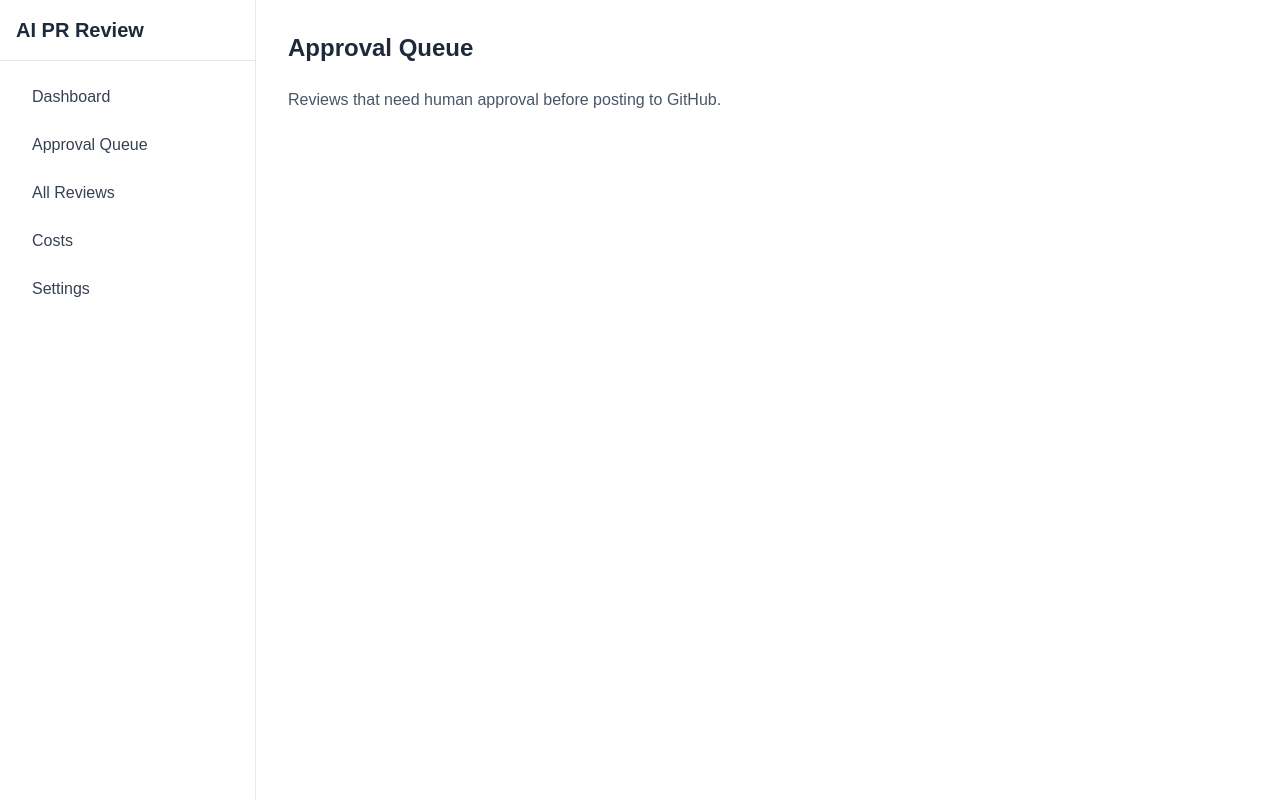
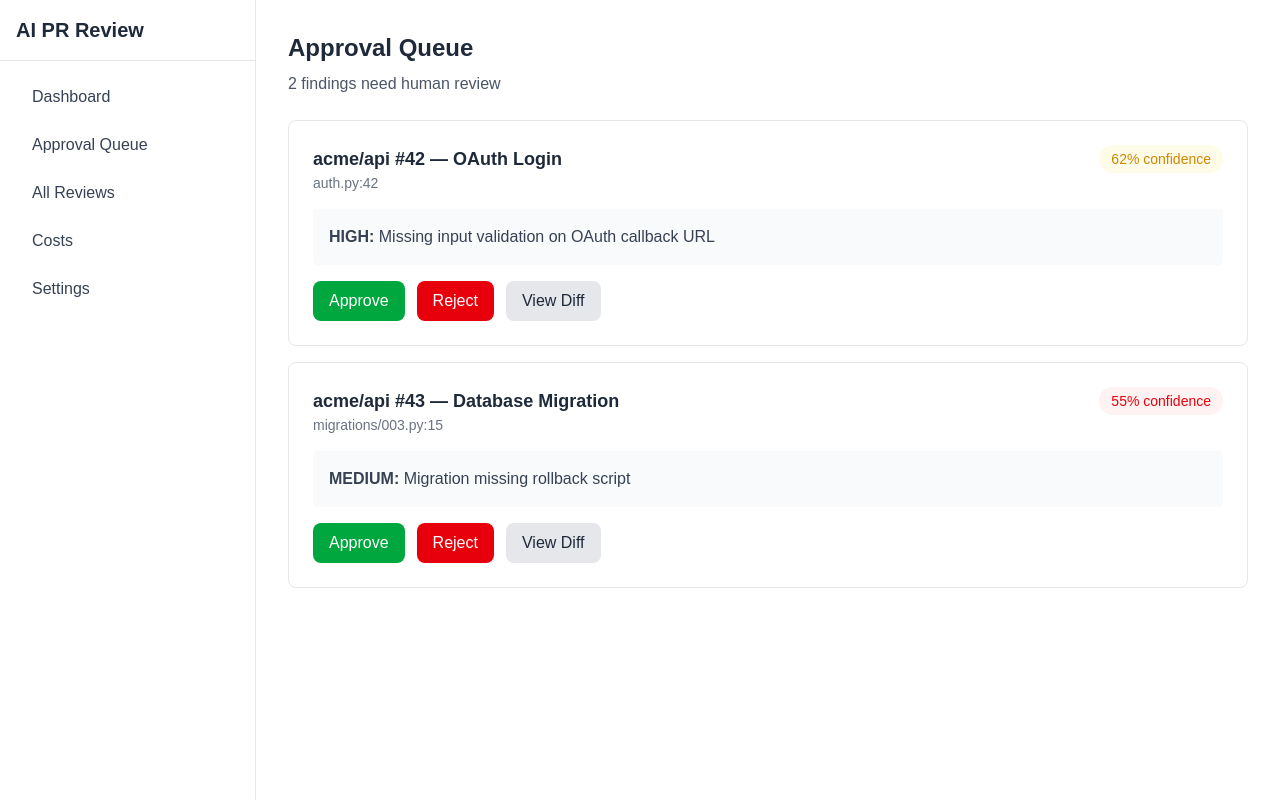
Before and after one commit to jacobjerryarackal/ai-pr-review-agent, a Next.js app in the folder frontend/: page /queue in a window 1280 px wide. Built offline with nearby package versions, Linux system fonts and the light colour scheme.

Commit message:
add FindingCard component to display review findings with actions

```diff
--- a/frontend/src/app/queue/page.tsx
+++ b/frontend/src/app/queue/page.tsx
@@ -1,12 +1,105 @@
+// For now, use mock data. We'll connect to the real API later.
+
+interface Finding {
+  id: string;
+  repo: string;
+  pr_number: number;
+  title: string;
+  severity: "HIGH" | "MEDIUM" | "LOW";
+  confidence: number;
+  message: string;
+  file: string;
+  line: number;
+}
+
+const mockFindings: Finding[] = [
+  {
+    id: "1",
+    repo: "acme/api",
+    pr_number: 42,
+    title: "OAuth Login",
+    severity: "HIGH",
+    confidence: 0.62,
+    message: "Missing input validation on OAuth callback URL",
+    file: "auth.py",
+    line: 42,
+  },
+  {
+    id: "2",
+    repo: "acme/api",
+    pr_number: 43,
+    title: "Database Migration",
+    severity: "MEDIUM",
+    confidence: 0.55,
+    message: "Migration missing rollback script",
+    file: "migrations/003.py",
+    line: 15,
+  },
+];
+
 export default function QueuePage() {
   return (
     <div>
-      <h2 className="text-2xl font-bold text-gray-800 mb-6">
+      <h2 className="text-2xl font-bold text-gray-800 mb-2">
         Approval Queue
       </h2>
-      <p className="text-gray-600">
-        Reviews that need human approval before posting to GitHub.
+      <p className="text-gray-600 mb-6">
+        {mockFindings.length} findings need human review
       </p>
+
+      <div className="space-y-4">
+        {mockFindings.map((finding) => (
+          <FindingCard key={finding.id} finding={finding} />
+        ))}
+      </div>
     </div>
   );
 }
+
+function FindingCard({ finding }: { finding: Finding }) {
+  const confidenceColor =
+    finding.confidence < 0.6
+      ? "text-red-600 bg-red-50"
+      : finding.confidence < 0.8
+      ? "text-yellow-600 bg-yellow-50"
+      : "text-green-600 bg-green-50";
+
+  return (
+    <div className="bg-white rounded-lg border border-gray-200 p-6">
+      <div className="flex justify-between items-start mb-4">
+        <div>
+          <h3 className="text-lg font-semibold text-gray-800">
+            {finding.repo} #{finding.pr_number} — {finding.title}
+          </h3>
+          <p className="text-sm text-gray-500">
+            {finding.file}:{finding.line}
+          </p>
+        </div>
+        <span
+          className={`px-3 py-1 rounded-full text-sm font-medium ${confidenceColor}`}
+        >
+          {Math.round(finding.confidence * 100)}% confidence
+        </span>
+      </div>
+
+      <div className="bg-gray-50 rounded p-4 mb-4">
+        <p className="text-gray-700">
+          <span className="font-semibold">{finding.severity}:</span>{" "}
+          {finding.message}
+        </p>
+      </div>
+
+      <div className="flex gap-3">
+        <button className="px-4 py-2 bg-green-600 text-white rounded-lg hover:bg-green-700 transition-colors">
+          Approve
+        </button>
+        <button className="px-4 py-2 bg-red-600 text-white rounded-lg hover:bg-red-700 transition-colors">
+          Reject
+        </button>
+        <button className="px-4 py-2 bg-gray-200 text-gray-800 rounded-lg hover:bg-gray-300 transition-colors">
+          View Diff
+        </button>
+      </div>
+    </div>
+  );
+}
```
